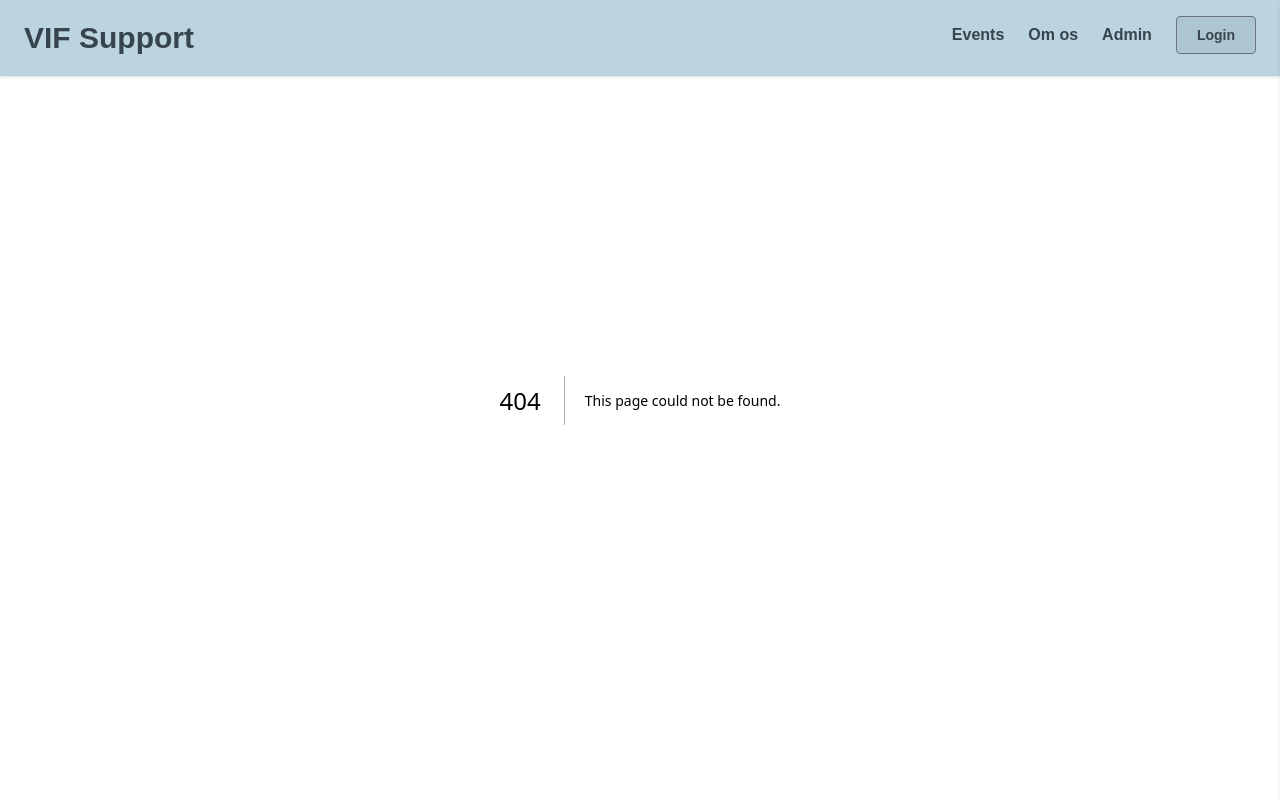
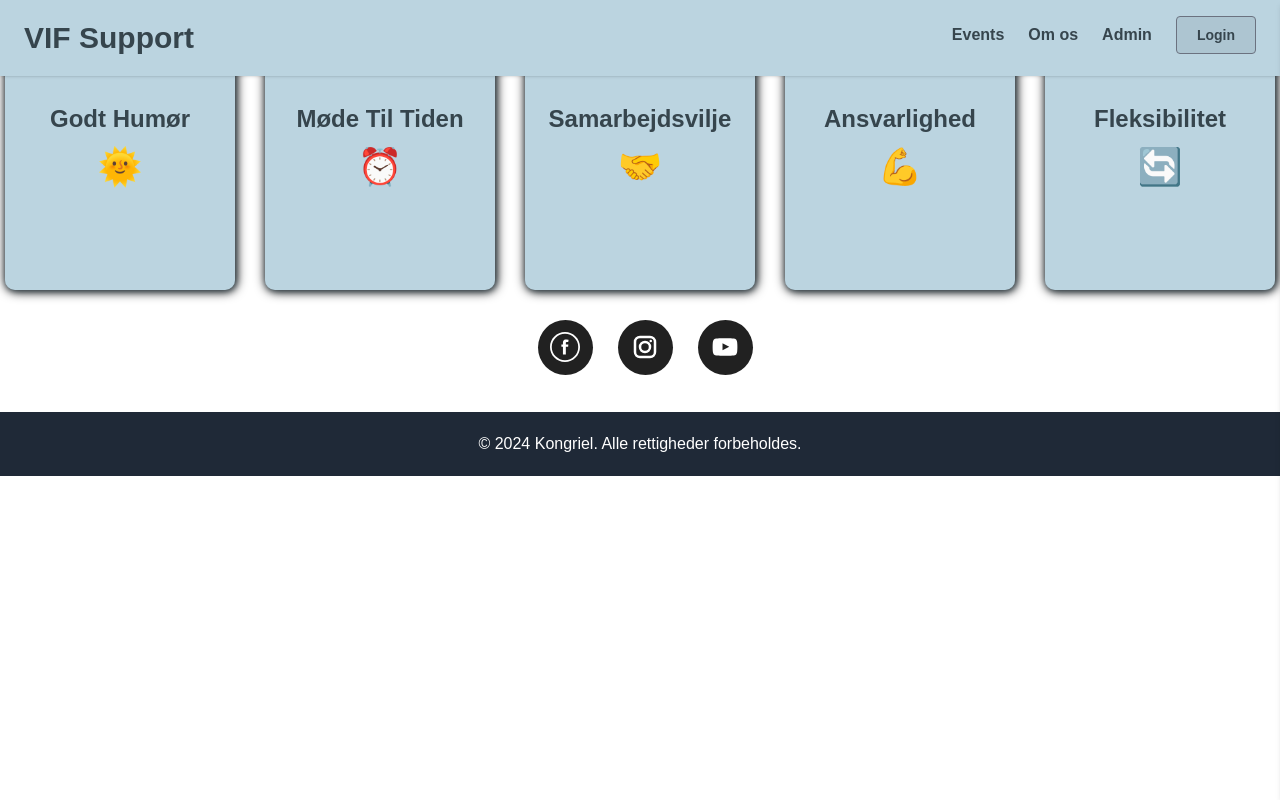
Before and after one commit to Kongriel/vifsupport, a Next.js app: page /components/Card in a window 1280 px wide. Before the commit this address had no page. Shown: the top 800 px of the page. Built offline with nearby package versions, Linux system fonts and the light colour scheme.

Commit message:
“ting”

```diff
--- /dev/null
+++ b/src/pages/about.js
@@ -0,0 +1,30 @@
+import Image from "next/image";
+import localFont from "next/font/local";
+import Link from "next/link";
+import Socials from "./components/Socials";
+import Head from "next/head";
+import Card from "./components/Card";
+
+export default function Home() {
+  return (
+    <>
+      <Head>
+        <title>Om os</title>
+        <meta name="description" content="Om os siden der fortæller hvem vi er" />
+      </Head>
+
+      <main className="max-w-4xl mx-auto text-center px-4 mt-20 py-10">
+        <h1 className="text-4xl font-bebas font-bold text-bono-10 mb-6">Om Os</h1>
+        <p className="text-lg text-bono-10 font-montserrat leading-relaxed mb-4">Velkommen til VIF Support – stedet, hvor fællesskab og frivillighed går hånd i hånd. Vi er her for at skabe de bedste oplevelser for både deltagere og frivillige. Uden jeres hjælp og gode humør kunne vi ikke få det hele til at lykkes!</p>
+        <p className="text-lg text-bono-10 font-montserrat leading-relaxed mb-6">Vores mål er at gøre det nemt og overskueligt at finde frivillige opgaver, tilmelde sig arrangementer og være med til at løfte i flok. Sammen kan vi skabe velorganiserede og mindeværdige events, hvor alle føler sig velkomne.</p>
+
+        <h2 className="text-3xl font-semibold font-bebas text-bono-10 mt-8 mb-4">Hvad Forventer Vi?</h2>
+        <p className="text-lg text-gray-600 font-montserrat leading-relaxed mb-6">Når du melder dig som frivillig hos os, forventer vi nogle grundlæggende værdier som godt humør, ansvarlighed og samarbejdsvilje. Du kan læse mere om, hvad vi lægger vægt på i vores værdikort herunder.</p>
+
+        <div className="flex flex-wrap justify-center gap-6">
+          <Card />
+        </div>
+      </main>
+    </>
+  );
+}
--- /dev/null
+++ b/src/pages/components/Card.js
@@ -0,0 +1,54 @@
+import React from "react";
+
+const Cards = () => {
+  const cards = [
+    {
+      title: "Godt Humør",
+      emojie: "🌞",
+      description: "Vi forventer at du medbringer ja-hatten og har godt humør hele dagen. Ingen gider at være sure jo!",
+      className: "card-humor",
+    },
+    {
+      title: "Møde Til Tiden",
+      emojie: "⏰",
+      description: "Det er vigtigt, at du kommer til tiden, så alt kan starte som planlagt og uden stress.",
+      className: "card-time",
+    },
+    {
+      title: "Samarbejdsvilje",
+      emojie: "🤝",
+      description: "Vi arbejder som et team og hjælper hinanden, hvor der er brug for det.",
+      className: "card-teamwork",
+    },
+    {
+      title: "Ansvarlighed",
+      emojie: "💪",
+      description: "Du tager ansvar for den opgave, du har tilmeldt dig, og følger den til dørs.",
+      className: "card-responsibility",
+    },
+    {
+      title: "Fleksibilitet",
+      emojie: "🔄",
+      description: "Ting kan ændre sig undervejs, og derfor er fleksibilitet altid værdsat.",
+      className: "card-flexibility",
+    },
+  ];
+
+  return (
+    <div className="cards-container">
+      {cards.map((card, index) => (
+        <div key={index} className="card-wrapper">
+          <div className={`book ${card.className}`}>
+            <p className="font-montserrat w-10/12 font-semibold">{card.description}</p>
+            <div className="cover flex-col gap-3">
+              <p className="font-bebas text-2xl  font-semibold">{card.title}</p>
+              <p className="font-bebas text-4xl  font-semibold">{card.emojie}</p>
+            </div>
+          </div>
+        </div>
+      ))}
+    </div>
+  );
+};
+
+export default Cards;
--- a/src/pages/index.js
+++ b/src/pages/index.js
@@ -3,17 +3,6 @@ import localFont from "next/font/local";
 import Link from "next/link";
 import Socials from "./components/Socials";
 import Head from "next/head";
-
-const geistSans = localFont({
-  src: "./fonts/GeistVF.woff",
-  variable: "--font-geist-sans",
-  weight: "100 900",
-});
-const geistMono = localFont({
-  src: "./fonts/GeistMonoVF.woff",
-  variable: "--font-geist-mono",
-  weight: "100 900",
-});
 
 export default function Home() {
   return (
--- a/src/styles/globals.css
+++ b/src/styles/globals.css
@@ -30,3 +30,70 @@ body {
   opacity: 0;
   transform: scale(0.9);
 }
+
+/* Card Styles */
+.cards-container {
+  display: flex;
+  flex-wrap: wrap;
+  justify-content: center;
+  gap: 30px;
+}
+
+.card-humor {
+  background-color: #bbd4e0; /* Gul */
+  color: #36454d; /* Mørkegrå tekst */
+}
+
+.card-time {
+  background-color: #bbd4e0; /* Blå */
+  color: #36454d; /* Mørkegrå tekst */
+}
+
+.card-teamwork {
+  background-color: #bbd4e0; /* Grøn */
+  color: #36454d; /* Mørkegrå tekst */
+}
+
+.card-responsibility {
+  background-color: #bbd4e0; /* Orange */
+  color: #36454d; /* Mørkegrå tekst */
+}
+
+.card-flexibility {
+  background-color: #bbd4e0; /* Lilla */
+  color: #36454d; /* Mørkegrå tekst */
+}
+
+.book {
+  position: relative;
+  border-radius: 10px;
+  width: 230px;
+  height: 290px;
+  box-shadow: 1px 1px 12px #000;
+  perspective: 2000px;
+  display: flex;
+  align-items: center;
+  justify-content: center;
+  text-align: center;
+}
+
+.cover {
+  position: absolute;
+  top: 0;
+  background-color: inherit;
+  width: 100%;
+  height: 100%;
+  border-radius: 10px;
+  cursor: pointer;
+  transition: all 0.5s;
+  transform-origin: 0;
+  box-shadow: 1px 1px 6px #36454d;
+  display: flex;
+  align-items: center;
+  justify-content: center;
+}
+
+.book:hover .cover {
+  transition: all 0.5s;
+  transform: rotateY(-90deg);
+}
```
